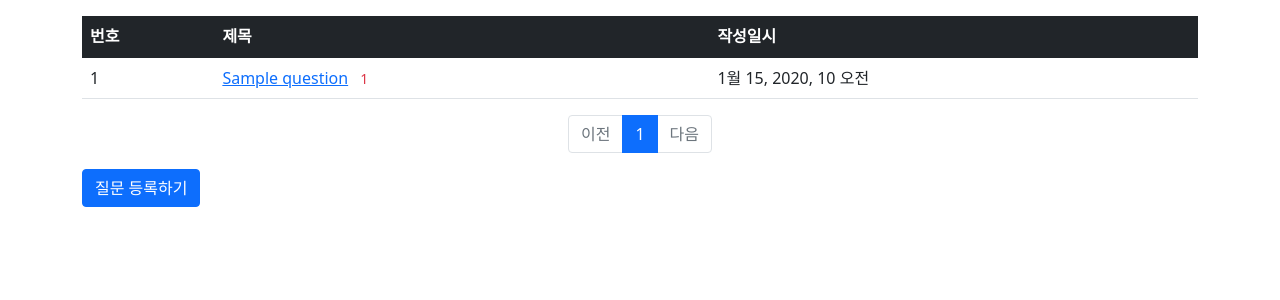
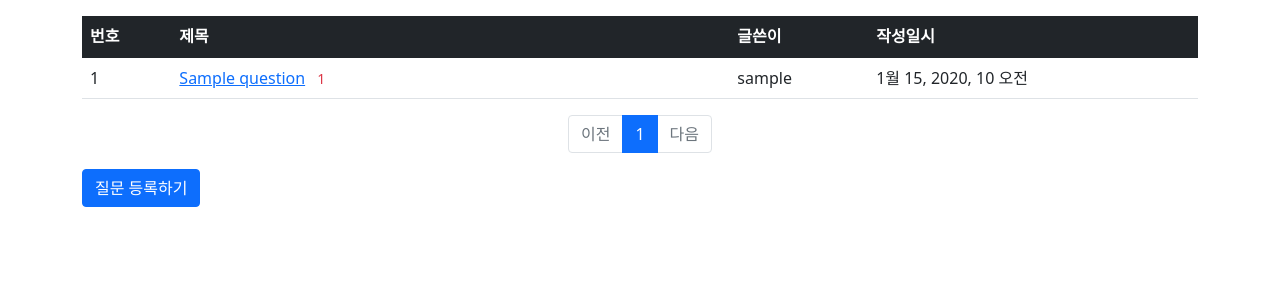
Before and after one commit to HOJUN2404/jumpToDjango, a Django app: template templates/pybo/question_list.html in a window 1280 px wide. Shown: the part 57-357 px from the top of the page. Run offline with Django 3.2, Linux system fonts and the light colour scheme; the template is opened without the code that fills it: most values are stand-ins (such as "Sample title", 1, 10 or a date in 2020); some libraries are stand-ins or nearby versions.

Commit message:
[Update] Display Author

```diff
--- a/templates/pybo/question_list.html
+++ b/templates/pybo/question_list.html
@@ -4,32 +4,34 @@
 <div class="container my-3">
     <table class="table">
         <thead>
-        <tr class="table-dark">
+        <tr class="table-center table-dark">
             <th>번호</th>
-            <th>제목</th>
+            <th style="width:50%">제목</th>
+            <th>글쓴이</th>
             <th>작성일시</th>
         </tr>
         </thead>
         <tbody>
         {% if question_list %}
         {% for question in question_list %}
-        <tr>
+        <tr calss="text-center">
             <td>
                 <!-- 번호 = 전체건수 - 시작인덱스 - 현재인덱스 + 1 -->
                 {{ question_list.paginator.count|sub:question_list.start_index|sub:forloop.counter0|add:1 }}
             </td>
-            <td>
+            <td class="text-start">
                 <a href="{% url 'pybo:detail' question.id %}">{{ question.subject }}</a>
                 {% if question.answer_set.count > 0 %}
                     <span class="text-danger small mx-2">{{ question.answer_set.count }}</span>
                 {% endif %}
             </td>
+            <td>{{ question.author.username }}</td>  <!-- 글쓴이 추가 -->
             <td>{{ question.create_date }}</td>
         </tr>
         {% endfor %}
         {% else %}
         <tr>
-            <td colspan="3">질문이 없습니다.</td>
+            <td colspan="4">질문이 없습니다.</td>
         </tr>
         {% endif %}
         </tbody>
```
Also changed, not shown: templates/pybo/question_detail.html (+6 -4 lines), db.sqlite3.
